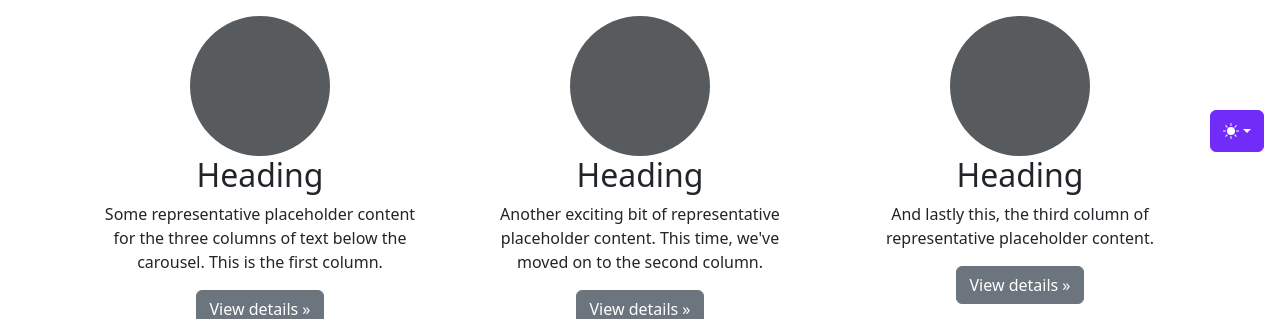
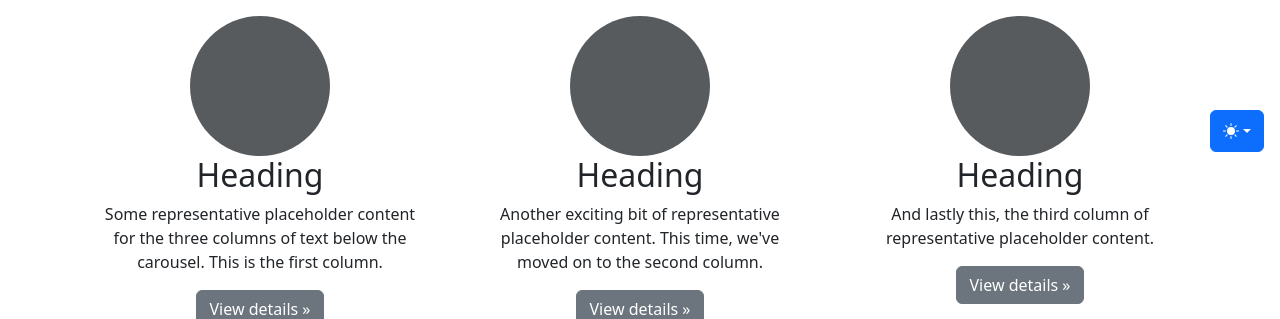
Before and after one commit to ZikoZakari/CoachMe, a PHP site: page /static/index.html in a window 1280 px wide. Shown: the part 632-951 px from the top of the page. Run offline with PHP 8.4, Linux system fonts and the light colour scheme.

```diff
--- a/static/css/styles.css
+++ b/static/css/styles.css
@@ -54,7 +54,7 @@
 }
 
 .btn-bd-primary {
-  --bd-violet-bg: #712cf9;
+  --bd-violet-bg: #0d6efd;
   --bd-violet-rgb: 112.520718, 44.062154, 249.437846;
 
   --bs-btn-font-weight: 600;
@@ -62,12 +62,12 @@
   --bs-btn-bg: var(--bd-violet-bg);
   --bs-btn-border-color: var(--bd-violet-bg);
   --bs-btn-hover-color: var(--bs-white);
-  --bs-btn-hover-bg: #6528e0;
-  --bs-btn-hover-border-color: #6528e0;
+  --bs-btn-hover-bg: #0d6efd;
+  --bs-btn-hover-border-color: #0d6efd;
   --bs-btn-focus-shadow-rgb: var(--bd-violet-rgb);
   --bs-btn-active-color: var(--bs-btn-hover-color);
-  --bs-btn-active-bg: #5a23c8;
-  --bs-btn-active-border-color: #5a23c8;
+  --bs-btn-active-bg: #0d6efd;
+  --bs-btn-active-border-color: #0d6efd;
 }
 
 .bd-mode-toggle {
```
